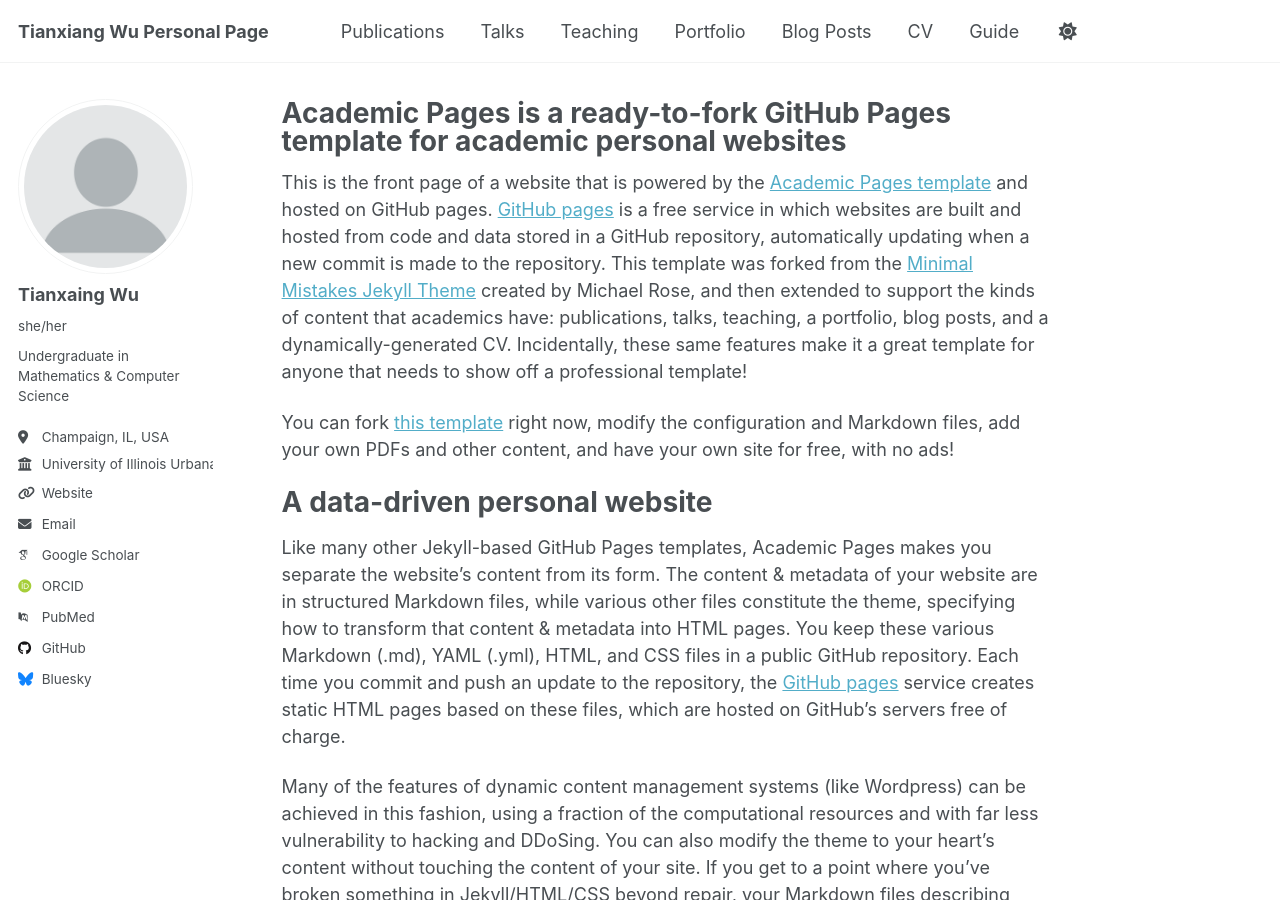
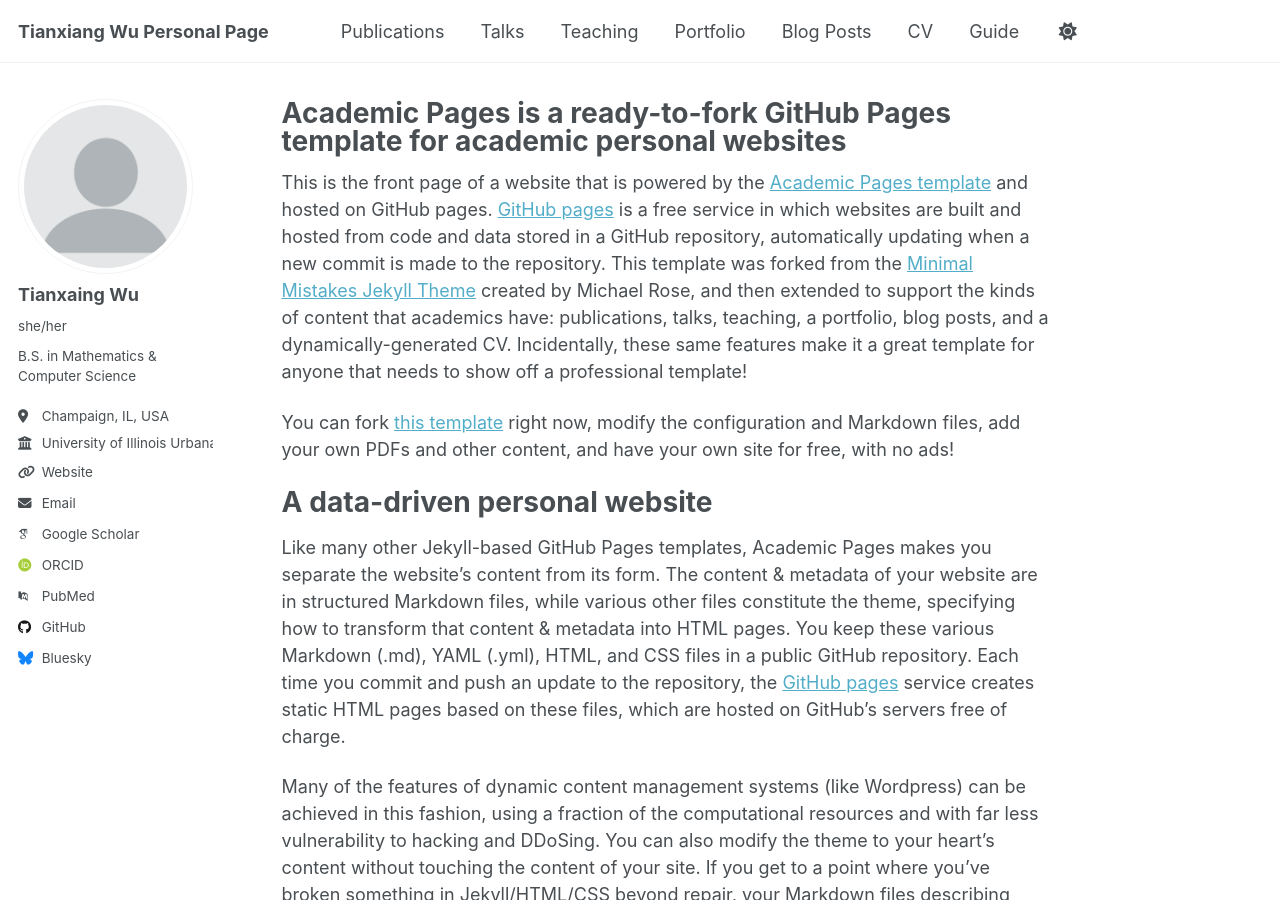
Before and after one commit to TxWu09/TxWu09.github.io, a Jekyll site: the page built from _pages/about.md, in a window 1280 px wide and 900 px high. Built offline with Jekyll 4.4.1, drawn with Linux system fonts in a browser that asks for light colours; some web fonts are replaced; a script that is not in the unit is left out.

Commit message:
Update _config.yml

```diff
--- a/_config.yml
+++ b/_config.yml
@@ -26,7 +26,7 @@ author:
   avatar           : "profile.png"
   name             : "Tianxaing Wu"
   pronouns         : "she/her"
-  bio              : "Undergraduate in Mathematics & Computer Science"
+  bio              : "B.S. in Mathematics & Computer Science"
   location         : "Champaign, IL, USA"
   employer         : "University of Illinois Urbana-Champaign"
   uri              : "https://TxWu09.github.io"
@@ -48,7 +48,7 @@ author:
   bitbucket        : # Username - Update with your username on the site
   codepen          : # Username
   dribbble         : # Username
-  github           : "academicpages"
+  github           : "https://github.com/TxWu09/"
   kaggle           : # Username
   stackoverflow    : # User number or user number and name (i.e., use "1" or "1/jeff-atwood")
 
```
